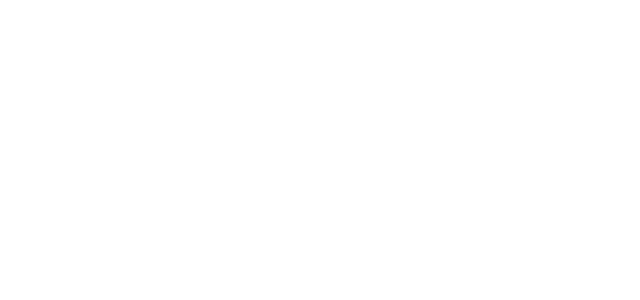
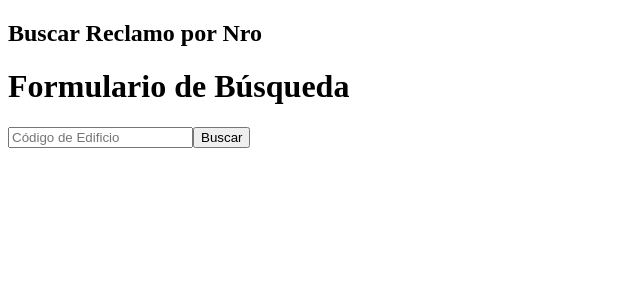
Before and after one commit to viccmedina91/api_tpo, a React (Create React App) app in the folder api_front/: page /reclamos/listar/nro in a window 1280 px wide. Before the commit this address had no page. Shown: the top 300 px of the page, without its empty margins (0-640 px from the left). Built offline with nearby package versions, Linux system fonts and the light colour scheme.

Commit message:
agregamos la posibilidad de buscar reclamo por nro

```diff
--- /dev/null
+++ b/api_front/src/Forms/FormSearch.js
@@ -0,0 +1,31 @@
+import React, { useState } from 'react';
+
+function FormSearch({ onSubmit }) {
+    const [campo, setCampo] = useState('');
+
+    const handleCampoChange = (e) => {
+        setCampo(e.target.value);
+    };
+
+    const handleSubmit = (e) => {
+        e.preventDefault();
+        onSubmit(campo);
+    };
+
+    return (
+        <div>
+            <h1>Formulario de Búsqueda</h1>
+            <input
+                type="text"
+                value={campo}
+                onChange={handleCampoChange}
+                placeholder="Código de Edificio"
+            />
+            <button onClick={handleSubmit}>Buscar</button>
+        </div>
+
+    )
+
+}
+
+export default FormSearch;
--- a/api_front/src/Layout.js
+++ b/api_front/src/Layout.js
@@ -64,6 +64,9 @@
                                 <Link to="/reclamos/listar">Listar todos los Reclamos</Link>
                             </li>
                             <li>
+                                <Link to="/reclamos/listar/nro">Buscar Reclamo por Nro</Link>
+                            </li>
+                            <li>
                                 <Link to="/reclamos/listar/edificio">Listar todos los Reclamos por Edificio</Link>
                             </li>
                             <li>
--- /dev/null
+++ b/api_front/src/SearchReclamo.js
@@ -0,0 +1,37 @@
+import React, { useState } from 'react';
+import ShowList from "./ShowList";
+import FormSearch from './Forms/FormSearch';
+
+function SearchReclamo() {
+    const [responseData, setResponseData] = useState(null);
+
+    const handleSubmit = (campo) => {
+        // Devuelve el reclamo según el identificador que enviemos
+        fetch(`http://localhost:8080/reclamo/listar/nro/${campo}`)
+            .then((response) => {
+                if (!response.ok) {
+                    throw new Error('Network response was not ok');
+                }
+                return response.json();
+            })
+            .then((data) => {
+                // Manejar la respuesta del backend, esto no se que hace, preguntar
+                setResponseData(data);
+                console.log(typeof (responseData));
+            })
+            .catch((error) => {
+                console.error('Error al hacer la solicitud:', error);
+            });
+    };
+
+    return (
+        <div>
+            <h2>Buscar Reclamo por Nro</h2>
+            <FormSearch onSubmit={handleSubmit} />
+            {responseData && (<ShowList result={JSON.stringify(responseData, null, 2)} />
+            )}
+        </div>
+    );
+}
+
+export default SearchReclamo;
--- a/api_front/src/index.js
+++ b/api_front/src/index.js
@@ -12,6 +12,7 @@
 import SearchInquilino from "./SearchInquilino";
 import SearchUnidad from "./SearchUnidad";
 import ListadoReclamo from "./ListadoReclamo";
+import SearchReclamo from "./SearchReclamo";
 import SearchInquilinoEdificio from "./SearchInquilinoEdificio";
 import SearchDuenioEdificio from "./SearchDuenioEdificio";
 import SearchReclamoEdificio from "./SearchReclamoEdificio";
@@ -48,6 +49,7 @@
         <Route path="/reclamos/listar/unidad" element={<SearchReclamoUnidad />}></Route>
         <Route path="/reclamos/listar/persona" element={<SearchReclamoPersona />}></Route>
         <Route path="/reclamos/agregar" element={<AddReclamo />}></Route>
+        <Route path="/reclamos/listar/nro" element={<SearchReclamo />}></Route>
 
       </Routes>
     </BrowserRouter>
```
Also changed, not shown: 2 other files (tests, documents, lock files or other folders).
